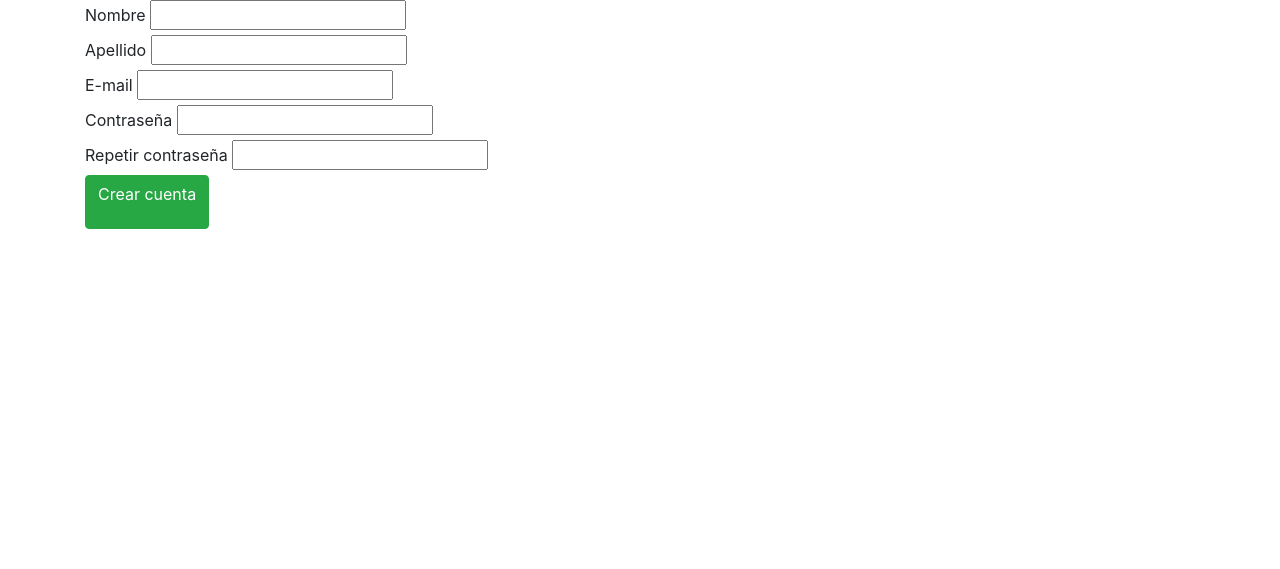
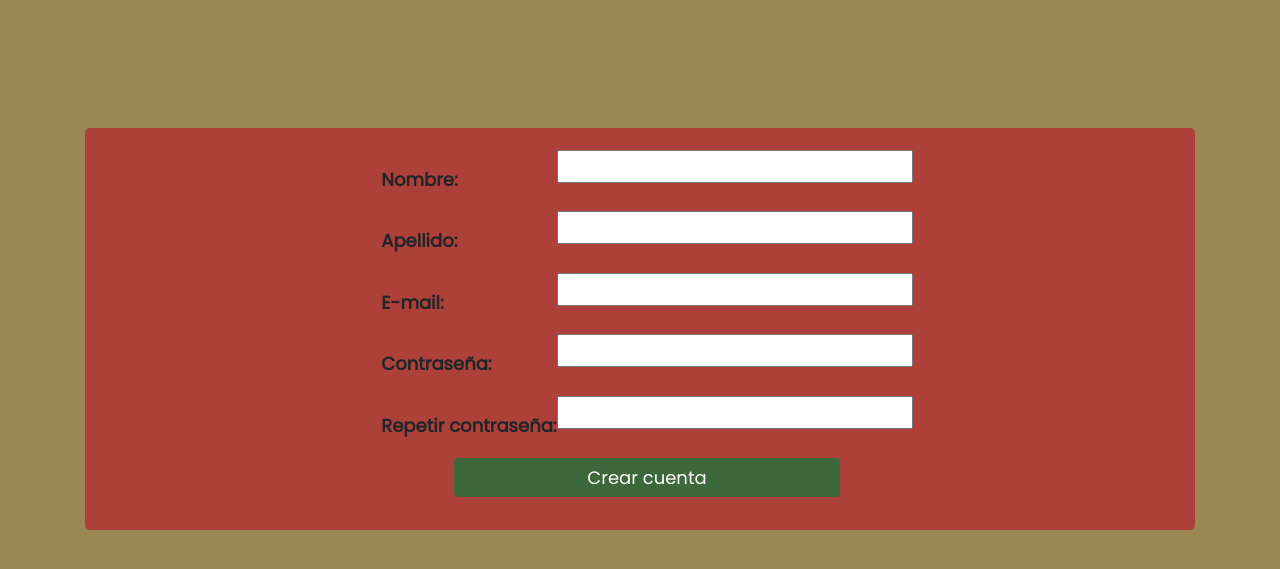
Before and after one commit to moreirajosefina/greendr, a PHP site: page /signup.html in a window 1280 px wide. Shown: the top 569 px of the page. Run offline with PHP 8.4, Linux system fonts and the light colour scheme; some libraries are stand-ins or nearby versions.

Commit message:
actualizado 24/04

```diff
--- a/estilos.css
+++ b/estilos.css
@@ -11,13 +11,18 @@ body{
   font-weight: bold;
 
 }
+.close {
+  margin-top: -535px;
+  margin-right: 15px;
+  color: #fff;
+
+}
 a{
   text-decoration: none;
   color: white;
 }
 .container{
   width: 100%;
-  overflow: hidden;
 
 }
 .supercontainer{
@@ -29,6 +34,7 @@ a{
   background-color: #ad4139;
   padding-top: 1%;
   padding-bottom: 3%;
+
 
 }
 .form-control{
@@ -62,21 +68,26 @@ p{
   position: relative;
   display: flex;
   overflow: hidden;
+
+}
+
+.form-groups{
+  overflow: hidden;
 }
 .form-groups label{
-  margin-top: 2%;
+  margin-top: 5%;
   float: left;
-
 }
 .form-groups input{
   margin-top: 2%;
   float: right;
-}
+
+  }
 .signup{
   position: relative;
   left: 2%;
 }
-  @media (min-width:900px) {
+  @media (min-width:768px) {
     body{
       font-size: 18px;
       margin-top: 10%;
@@ -87,4 +98,11 @@ p{
   }
   .btn{
     font-size: 18px;
-  }
+}
+.form-container{
+  background-color: #ad4139;
+  padding-top: 1%;
+  padding-bottom: 3%;
+  border-radius: 3px;
+}
+}
--- a/login.html
+++ b/login.html
@@ -6,10 +6,11 @@
     <meta charset="utf-8">
     <link rel="stylesheet" href="https://use.fontawesome.com/releases/v5.8.1/css/all.css" integrity="sha384-50oBUHEmvpQ+1lW4y57PTFmhCaXp0ML5d60M1M7uH2+nqUivzIebhndOJK28anvf" crossorigin="anonymous">
     <link href="https://fonts.googleapis.com/css?family=Poppins" rel="stylesheet">
-    <link rel="stylesheet" href="/home/josefina/Documentos/Digital House/greendr/estilos.css">
+    <link rel="stylesheet" href=/home/josefina/Escritorio/estilos.css>
     <title></title>
   </head>
   <body class="loginbody">
+p
     <div class="supercontainer">
       <a href="#"><i class="fas fa-times"></i></a>
       <div class="form-container rounded-lg rounded-sm">
--- a/signup.html
+++ b/signup.html
@@ -7,35 +7,44 @@
     <meta charset="utf-8">
     <link rel="stylesheet" href="https://use.fontawesome.com/releases/v5.8.1/css/all.css" integrity="sha384-50oBUHEmvpQ+1lW4y57PTFmhCaXp0ML5d60M1M7uH2+nqUivzIebhndOJK28anvf" crossorigin="anonymous">
     <link href="https://fonts.googleapis.com/css?family=Poppins" rel="stylesheet">
-    <link rel="stylesheet" href="/home/josefina/Documentos/Digital House/greendr/estilos.css">
+    <link rel="stylesheet" href="estilos.css">
     <title></title>
   </head>
+
+
   <body>
     <div class="container">
       <div class="form-container rounded-lg rounded-sm signupform">
-        <form class="signup form-block">
+        <form class="signup" method="post">
           <div class="form-groups rounded-lg rounded-sm">
-            <label for="">Nombre</label>
-            <input type="text" class="form-controls" id="">
+            <label for="name">Nombre:</label>
+            <input type="text" class="form-controls" id="name">
           </div>
           <div class="form-groups rounded-lg rounded-sm">
-            <label for="">Apellido</label>
-            <input type="text" class="form-controls" id="">
+            <label for="last">Apellido: </label>
+            <input type="text" class="form-controls" id="last">
           </div>
           <div class="form-groups rounded-lg rounded-sm">
-            <label for="exampleInputEmail1">E-mail</label>
+            <label for="exampleInputEmail1">E-mail: </label>
             <input type="email" class="form-controls" id="exampleInputEmail1" aria-describedby="emailHelp">
           </div>
           <div class="form-groups">
-            <label for="exampleInputPassword1">Contraseña</label>
+            <label for="exampleInputPassword1">Contraseña: </label>
             <input type="password" class="form-controls" id="exampleInputPassword1">
           </div>
+
           <div class="form-groups">
-            <label for="exampleInputPassword1">Repetir contraseña</label>
-            <input type="password" class="form-controls" id="exampleInputPassword1">
+            <label for="exampleInputPassword2">Repetir contraseña: </label>
+            <input type="password" class="form-controls" id="exampleInputPassword2">
           </div>
+
           <button action="index.html" type="submit" class="btn btn-success jboton"><p>Crear cuenta</p></button>
         </form>
+
+        <button type="button" class="close" aria-label="Close">
+  <a href="index.php"><span aria-hidden="true">&times;  </span></a>
+</button>
+
         </div>
 
     </div>
```
